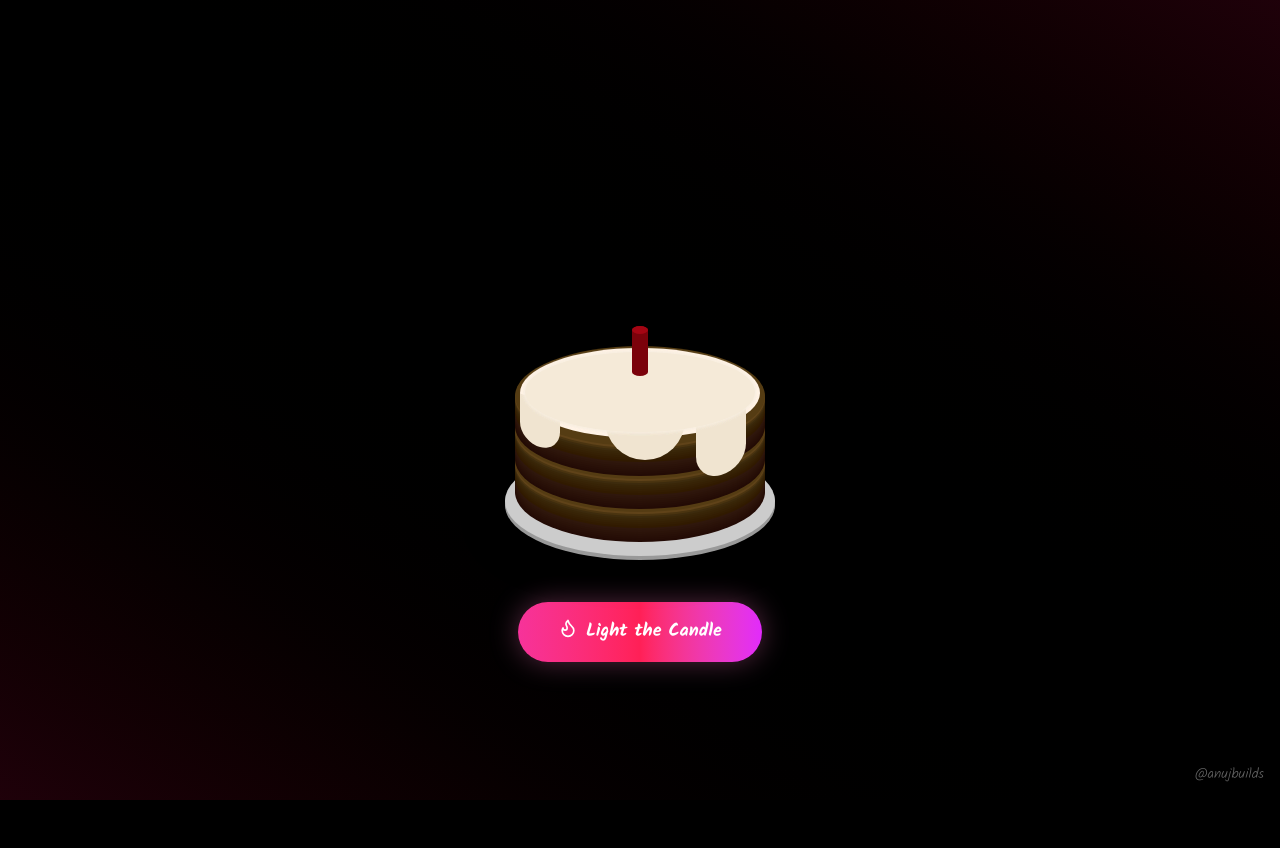
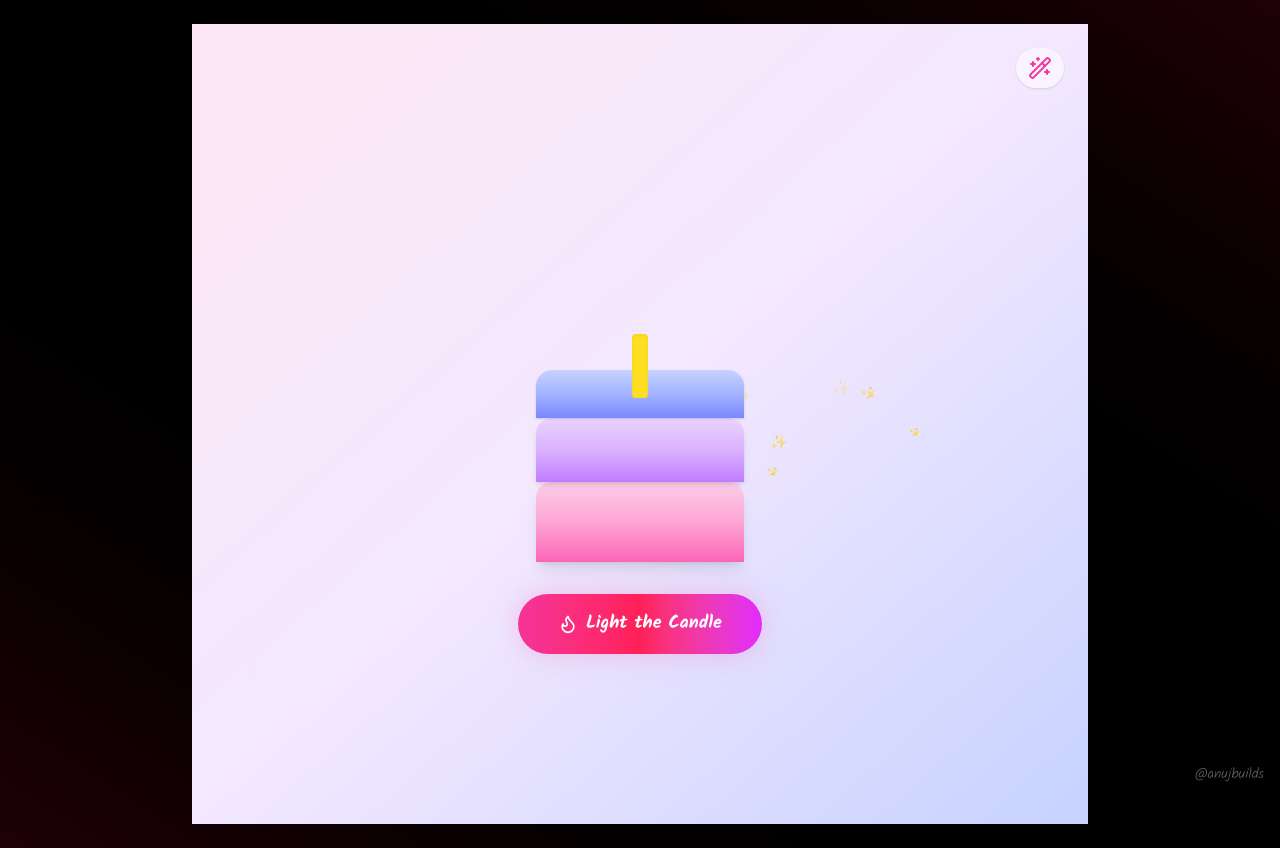
Before and after one commit to manavnagpal08/kaaysha-birthday, a Next.js app: page / in a window 1280 px wide. Both pictures are taken after a click on the button "Start the surprise". Before the commit the page ends 800 px from the top, so only its background shows below. Built offline with nearby package versions, Linux system fonts and the light colour scheme.

Commit message:
Update CakeScreen.jsx

```diff
--- a/src/components/screens/CakeScreen.jsx
+++ b/src/components/screens/CakeScreen.jsx
@@ -1,6 +1,6 @@
 "use client"
 
-import { useState } from "react"
+import { useState, useEffect } from "react"
 import { AnimatePresence, motion } from "framer-motion"
 import confetti from "canvas-confetti"
 import GradientButton from "../GradientButton"
@@ -11,13 +11,20 @@ const confettiColors = ["#FF3CAC", "#F687B3", "#D8B4FE", "#C084FC", "#F472B6"];
 export default function CakeScreen({ onNext, onDecorate }) {
   const [decorated, setDecorated] = useState(false)
   const [lit, setLit] = useState(false)
+  const [musicPlaying, setMusicPlaying] = useState(true)
+
+  // background music
+  useEffect(() => {
+    const audio = new Audio("/birthday-music.mp3") // place your mp3 in public folder
+    audio.loop = true
+    if (musicPlaying) audio.play()
+    return () => audio.pause()
+  }, [musicPlaying])
 
   const decorate = () => {
     if (decorated) return
     setDecorated(true)
-    setTimeout(() => {
-      onDecorate()
-    }, 500);
+    setTimeout(() => onDecorate(), 500);
   }
 
   const lightCandle = () => {
@@ -37,76 +44,105 @@ export default function CakeScreen({ onNext, onDecorate }) {
   }
 
   return (
-    <div className="px-4 md:px-6 py-10 text-center relative">
+    <div className="relative px-4 md:px-6 py-10 text-center min-h-screen flex flex-col items-center justify-center bg-gradient-to-br from-pink-100 via-purple-100 to-indigo-200 overflow-hidden">
+
+      {/* Music toggle */}
+      <button
+        className="absolute top-6 right-6 bg-white/50 backdrop-blur-md px-3 py-2 rounded-full shadow hover:bg-white/80 transition"
+        onClick={() => setMusicPlaying(!musicPlaying)}
+      >
+        <WandSparkles className={`w-6 h-6 ${musicPlaying ? "text-pink-500" : "text-gray-400"}`} />
+      </button>
+
+      {/* Floating sparkles */}
+      {[...Array(20)].map((_, i) => (
+        <motion.div
+          key={i}
+          className="absolute text-pink-400 opacity-50"
+          initial={{ y: Math.random() * 600, x: Math.random() * window.innerWidth, scale: Math.random() * 0.5 + 0.5 }}
+          animate={{ y: [-50, Math.random() * 500], opacity: [0, 1, 0], rotate: Math.random() * 360 }}
+          transition={{ duration: Math.random() * 8 + 5, repeat: Infinity, ease: "easeInOut" }}
+        >
+          ✨
+        </motion.div>
+      ))}
+
+      {/* Birthday message */}
       {lit && (
-        <motion.div className="fixed top-50 lg:top-60 left-0 w-full text-center text-[40px] md:text-6xl font-bold text-transparent bg-clip-text bg-gradient-to-r from-violet-400 via-fuchsia-400 to-pink-400 drop-shadow leading-tight px-4"
+        <motion.div
+          className="absolute top-20 lg:top-24 w-full text-center text-4xl md:text-6xl font-bold text-transparent bg-clip-text bg-gradient-to-r from-violet-400 via-fuchsia-400 to-pink-400 drop-shadow mb-6 leading-tight px-4"
           style={{ filter: "drop-shadow(0 0 20px rgba(255,105,180,0.4))" }}
-          initial={{ opacity: 0, scale: 0.8, }}
-          animate={{ opacity: 1, scale: 1, }}
-          transition={{ duration: 1, ease: "easeOut", delay: 1.5 }}
+          initial={{ opacity: 0, scale: 0.8 }}
+          animate={{ opacity: 1, scale: 1 }}
+          transition={{ duration: 1, ease: "easeOut", delay: 1 }}
         >
-          Happy Birthday, Cutiepie!
+          Happy Birthday, Kaaysha! 💖
         </motion.div>
       )}
 
-      <div className="relative flex flex-col items-center gap-8 mt-52">
-        <div className="relative mb-6">
-          <Cake lit={lit} />
-        </div>
+      {/* Cake + button */}
+      <div className="relative flex flex-col items-center gap-8 mt-40">
+        <Cake lit={lit} />
+
         <AnimatePresence mode="wait">
           {!lit ? (
             <motion.div
               key="light"
               initial={{ opacity: 0, scale: 0.8 }}
-              animate={{ opacity: 1, scale: 1, transition: { duration: 0.5, delay: 0.5 } }}
+              animate={{ opacity: 1, scale: 1 }}
               exit={{ opacity: 0, scale: 0.8 }}
-              transition={{ duration: 0.5, ease: "easeOut" }}
+              transition={{ duration: 0.5, delay: 0.5 }}
             >
-              <GradientButton onClick={lightCandle}>
-                <Flame size={20} />
-                Light the Candle
+              <GradientButton onClick={lightCandle} className="flex items-center gap-2">
+                <Flame size={20} /> Light the Candle
               </GradientButton>
             </motion.div>
           ) : (
             <motion.div
               key="next"
               initial={{ opacity: 0, scale: 0.8 }}
-              animate={{ opacity: 1, scale: 1, transition: { duration: 0.5, delay: 2 } }}
-              transition={{ duration: 0.5, ease: "easeOut" }}
+              animate={{ opacity: 1, scale: 1 }}
+              exit={{ opacity: 0, scale: 0.8 }}
+              transition={{ duration: 0.5, delay: 1 }}
             >
-              <GradientButton onClick={onNext}>
-                Next
-                <ArrowRight size={20} className="mt-0.5" />
+              <GradientButton onClick={onNext} className="flex items-center gap-2">
+                Next <ArrowRight size={20} />
               </GradientButton>
             </motion.div>
           )}
         </AnimatePresence>
       </div>
-    </div >
+    </div>
   )
 }
 
+// Cake component with gradient layers and flickering flame
 function Cake({ lit }) {
   return (
-    <div className="flex flex-col items-center">
-      <div className="cake">
-        <div className="plate"></div>
-        <div className="layer layer-bottom"></div>
-        <div className="layer layer-middle"></div>
-        <div className="layer layer-top"></div>
-        <div className="icing"></div>
-        <div className="drip drip1"></div>
-        <div className="drip drip2"></div>
-        <div className="drip drip3"></div>
-        <div className="candle">
-          {lit && <motion.div
-            initial={{ opacity: 0, scaleY: 0.2, y: 10 }}
-            animate={{ opacity: 1, scaleY: 1, y: 0 }}
-            transition={{
-              duration: 0.9,
-              ease: [0.25, 0.1, 0.25, 1.0],
-            }}
-            className="flame"></motion.div>}
+    <div className="flex flex-col items-center relative">
+      <div className="relative w-40 h-40 md:w-52 md:h-52">
+        {/* Cake layers */}
+        <div className="absolute bottom-0 w-full h-16 md:h-20 bg-gradient-to-t from-pink-400 via-pink-300 to-pink-200 rounded-t-2xl shadow-lg"></div>
+        <div className="absolute bottom-16 md:bottom-20 w-full h-12 md:h-16 bg-gradient-to-t from-purple-400 via-purple-300 to-purple-200 rounded-t-2xl shadow-md"></div>
+        <div className="absolute bottom-28 md:bottom-36 w-full h-10 md:h-12 bg-gradient-to-t from-indigo-400 via-indigo-300 to-indigo-200 rounded-t-2xl shadow-sm"></div>
+
+        {/* Candle */}
+        <div className="absolute top-[-20px] left-1/2 transform -translate-x-1/2 w-4 h-16 bg-yellow-300 rounded-sm shadow-inner">
+          {lit && (
+            <motion.div
+              className="absolute top-[-20px] left-1/2 -translate-x-1/2 w-4 h-6 bg-gradient-to-t from-yellow-400 to-orange-500 rounded-full filter blur-sm"
+              animate={{
+                y: [0, -4, 0],
+                scale: [1, 1.2, 1],
+                opacity: [1, 0.8, 1]
+              }}
+              transition={{
+                duration: 0.5,
+                repeat: Infinity,
+                ease: "easeInOut"
+              }}
+            />
+          )}
         </div>
       </div>
     </div>
```
